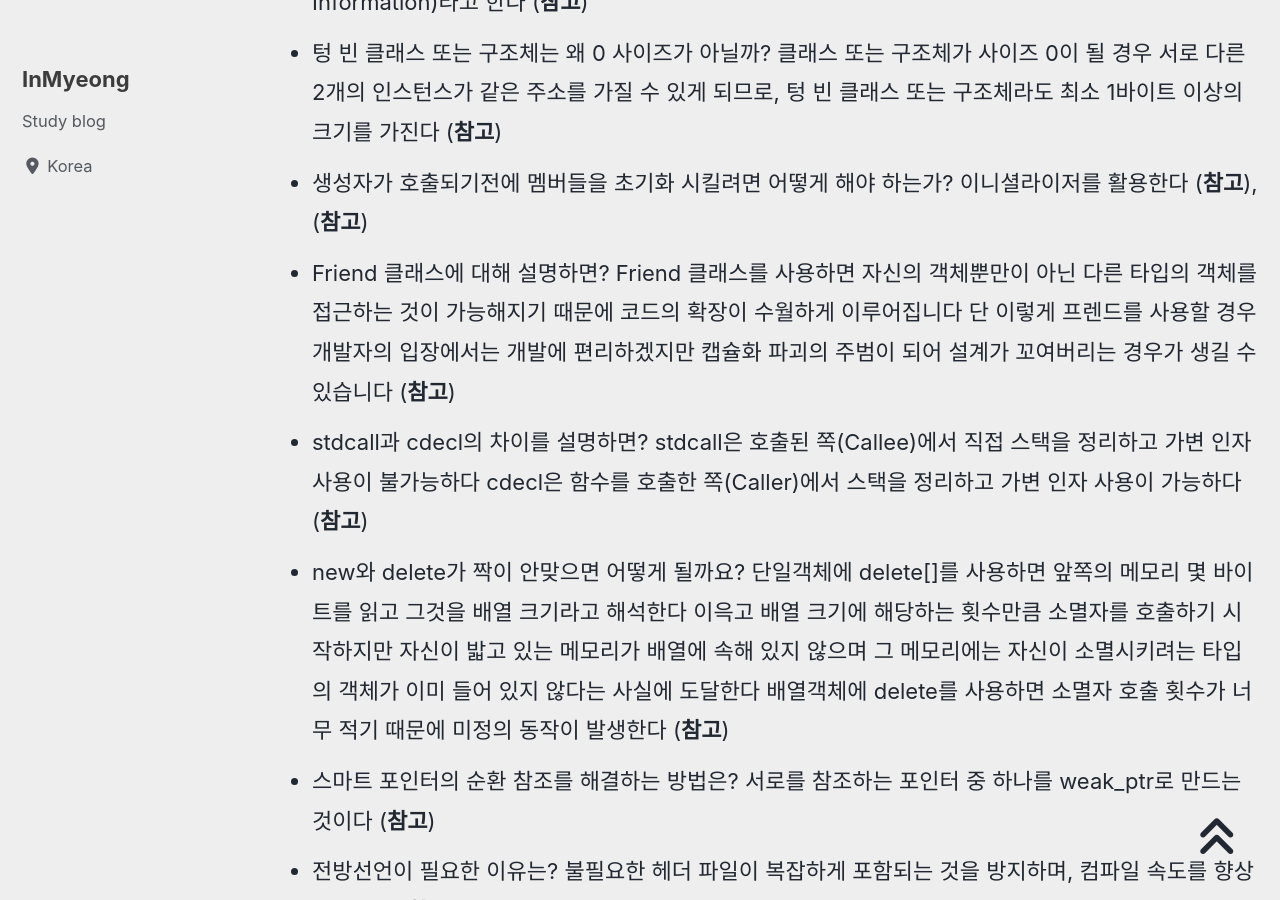
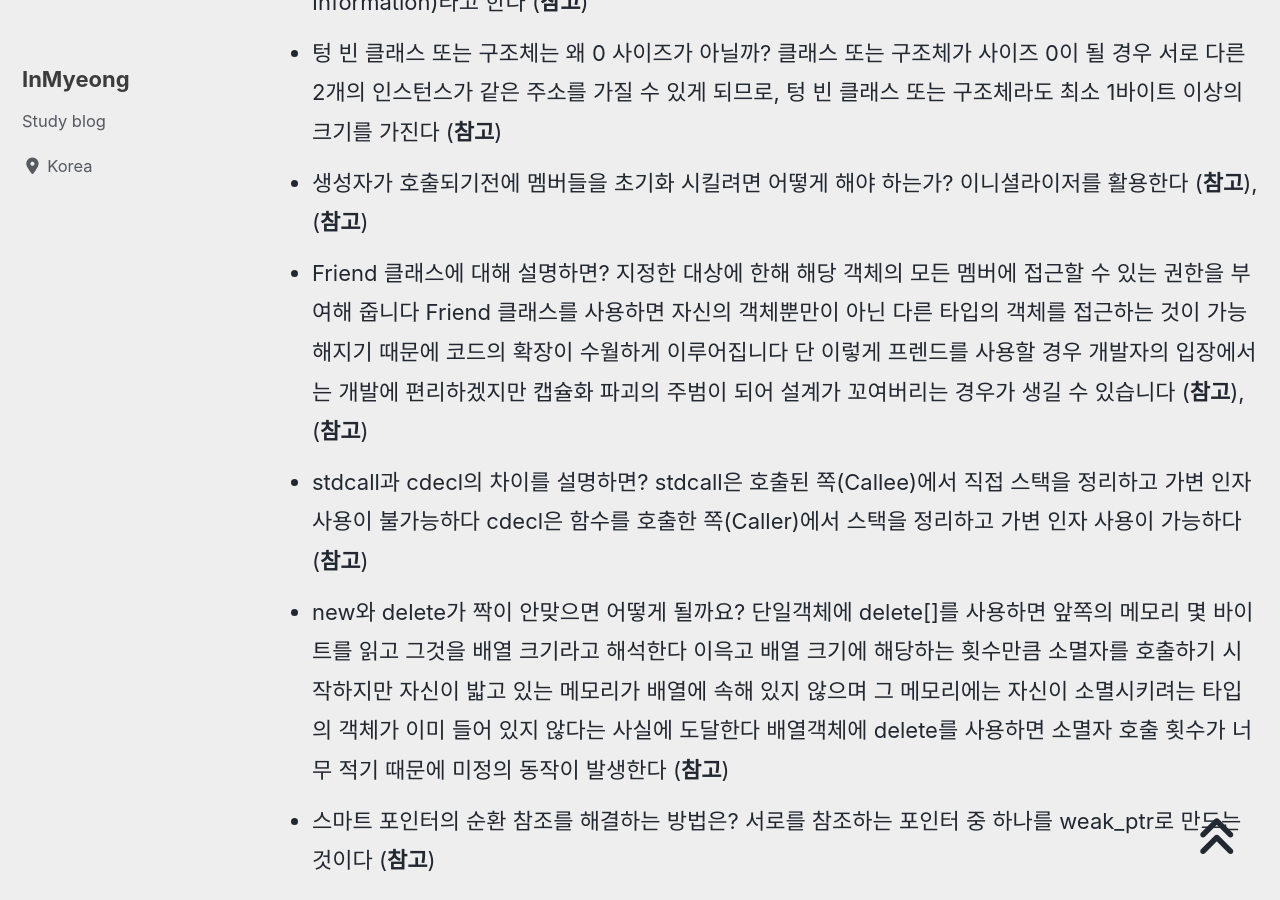
Before and after one commit to devMyeong/devMyeong.github.io, a Jekyll site: the page built from _posts/cs/2022-09-05-블로그-면접준비.md, in a window 1280 px wide and 900 px high, scrolled down 8446 px. Built offline with Jekyll 4.4.1, drawn with Linux system fonts in a browser that asks for light colours; cached includes are drawn as plain includes; nearby versions of some CDN libraries; some web fonts are replaced; comment, search, counter and statistics services are not loaded.

Commit message:
Chore : friend 내용 수정

```diff
--- a/_posts/cs/2022-09-05-블로그-면접준비.md
+++ b/_posts/cs/2022-09-05-블로그-면접준비.md
@@ -84,7 +84,7 @@ last_modified_at: 2022-10-30
 - RTTI에 대해 설명하면? 객체 타입을 런타임중에 알아내는 매커니즘을 RTTI(Run Time Type Information)라고 한다 ([**참고**](https://ku-hug.tistory.com/70))
 - 텅 빈 클래스 또는 구조체는 왜 0 사이즈가 아닐까? 클래스 또는 구조체가 사이즈 0이 될 경우 서로 다른 2개의 인스턴스가 같은 주소를 가질 수 있게 되므로, 텅 빈 클래스 또는 구조체라도 최소 1바이트 이상의 크기를 가진다 ([**참고**](https://zepeh.tistory.com/581))
 - 생성자가 호출되기전에 멤버들을 초기화 시킬려면 어떻게 해야 하는가? 이니셜라이저를 활용한다 ([**참고**](https://velog.io/@jinh2352/%EC%83%9D%EC%84%B1%EC%9E%90%EC%99%80-%EC%86%8C%EB%A9%B8%EC%9E%90-%EA%B7%B8%EB%A6%AC%EA%B3%A0-%EC%A0%91%EA%B7%BC%EC%A7%80%EC%A0%95%EC%9E%90)), ([**참고**](https://blog.naver.com/PostView.naver?isHttpsRedirect=true&blogId=dd1587&logNo=221103760389))
-- Friend 클래스에 대해 설명하면? Friend 클래스를 사용하면 자신의 객체뿐만이 아닌 다른 타입의 객체를 접근하는 것이 가능해지기 때문에 코드의 확장이 수월하게 이루어집니다 단 이렇게 프렌드를 사용할 경우 개발자의 입장에서는 개발에 편리하겠지만 캡슐화 파괴의 주범이 되어 설계가 꼬여버리는 경우가 생길 수 있습니다 ([**참고**](https://coding-factory.tistory.com/698))
+- Friend 클래스에 대해 설명하면? 지정한 대상에 한해 해당 객체의 모든 멤버에 접근할 수 있는 권한을 부여해 줍니다 Friend 클래스를 사용하면 자신의 객체뿐만이 아닌 다른 타입의 객체를 접근하는 것이 가능해지기 때문에 코드의 확장이 수월하게 이루어집니다 단 이렇게 프렌드를 사용할 경우 개발자의 입장에서는 개발에 편리하겠지만 캡슐화 파괴의 주범이 되어 설계가 꼬여버리는 경우가 생길 수 있습니다 ([**참고**](http://www.tcpschool.com/cpp/cpp_encapsulation_friend)), ([**참고**](https://coding-factory.tistory.com/698))
 - stdcall과 cdecl의 차이를 설명하면? stdcall은 호출된 쪽(Callee)에서 직접 스택을 정리하고 가변 인자 사용이 불가능하다 cdecl은 함수를 호출한 쪽(Caller)에서 스택을 정리하고 가변 인자 사용이 가능하다 ([**참고**](https://awesomebit.tistory.com/72))
 - new와 delete가 짝이 안맞으면 어떻게 될까요? 단일객체에 delete[]를 사용하면 앞쪽의 메모리 몇 바이트를 읽고 그것을 배열 크기라고 해석한다 이윽고 배열 크기에 해당하는 횟수만큼 소멸자를 호출하기 시작하지만 자신이 밟고 있는 메모리가 배열에 속해 있지 않으며 그 메모리에는 자신이 소멸시키려는 타입의 객체가 이미 들어 있지 않다는 사실에 도달한다 배열객체에 delete를 사용하면 소멸자 호출 횟수가 너무 적기 때문에 미정의 동작이 발생한다 ([**참고**](https://sexycoder.tistory.com/43))
 - 스마트 포인터의 순환 참조를 해결하는 방법은? 서로를 참조하는 포인터 중 하나를 weak_ptr로 만드는 것이다 ([**참고**](https://woo-dev.tistory.com/113))
```
